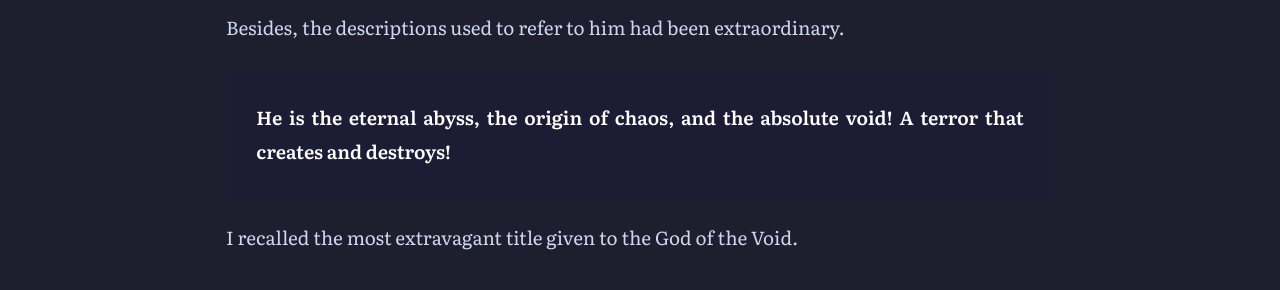
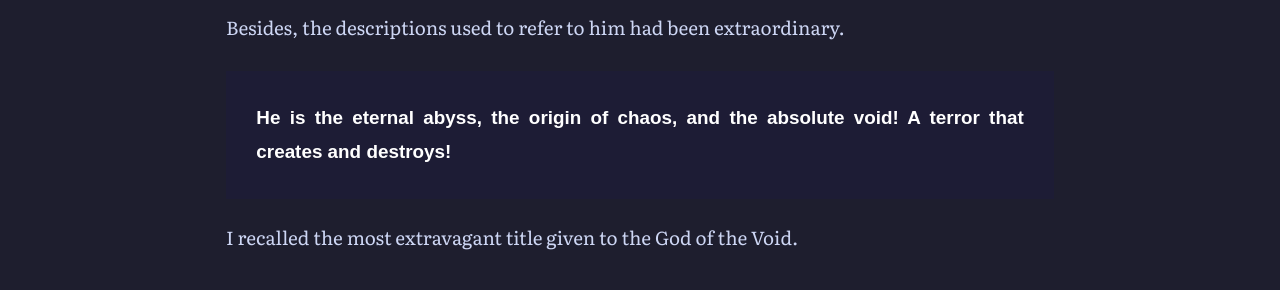
Before and after one commit to soleumn/soleumn.github.io, a Jekyll site: the page built from _chapters/eoshinki/ch53.md, in a window 1280 px wide and 900 px high, scrolled down 930 px. Shown: the part 150-440 px from the top of the window. Built offline with Jekyll 4.4.1, drawn with Linux system fonts in a browser that asks for light colours; some web fonts are replaced; comment, search, counter and statistics services are not loaded.

Commit message:
Update ch53.md

```diff
--- a/_chapters/eoshinki/ch53.md
+++ b/_chapters/eoshinki/ch53.md
@@ -29,7 +29,7 @@
 
 Besides, the descriptions used to refer to him had been extraordinary.
 
-<div style="background: #1d1c35; border: 2px solid #1d1c35; color: #fff; font-weight: 700; text-align: justify; line-height: 1.8; padding: 1.5em; margin: 20px 0;">
+<div style="font-family: 'Jersey 10', sans-serif; background: #1d1c35; border: 2px solid #1d1c35; color: #fff; font-weight: 700; text-align: justify; line-height: 1.8; padding: 1.5em; margin: 20px 0;">
 He is the eternal abyss, the origin of chaos, and the absolute void! A terror that creates and destroys!
 </div>
 
```
